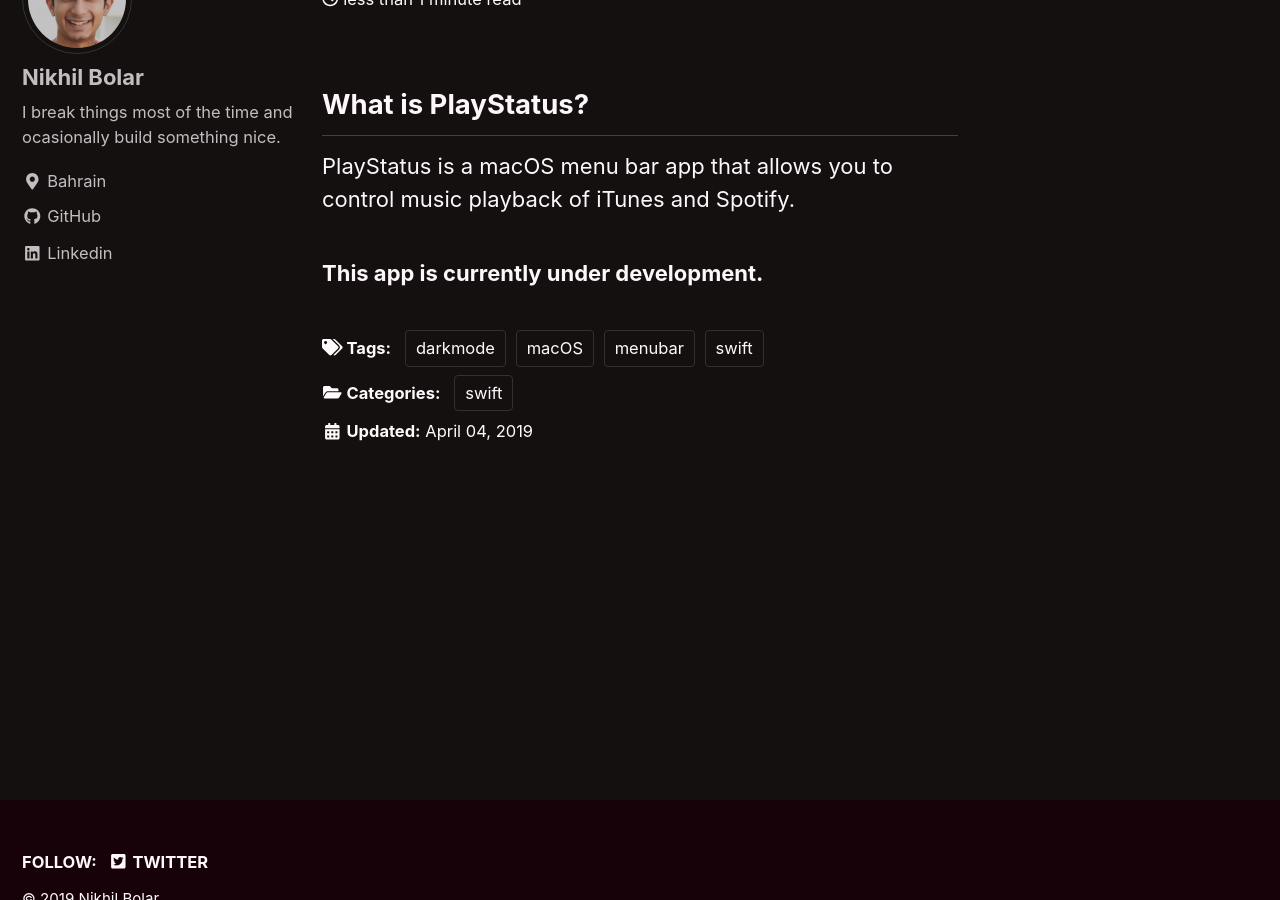
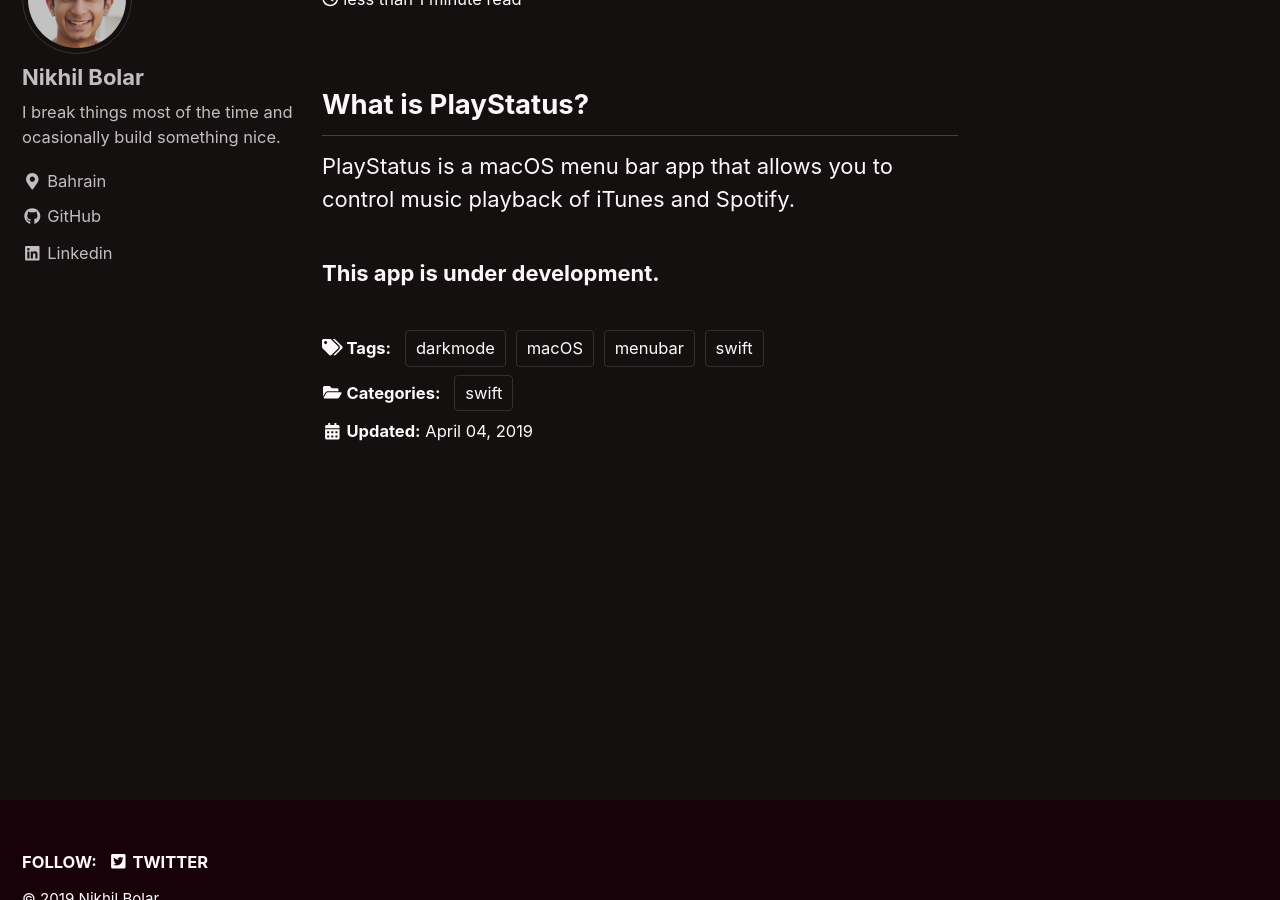
Before and after one commit to nbolar/nbolar.github.io, a Jekyll site: the page built from _posts/2019-04-26-playstatus.md, in a window 1280 px wide and 900 px high, scrolled down 399 px. Built offline with Jekyll 4.4.1, drawn with Linux system fonts in a browser that asks for light colours; cached includes are drawn as plain includes.

Commit message:
Update 2019-04-26-playstatus.md

```diff
--- a/_posts/2019-04-26-playstatus.md
+++ b/_posts/2019-04-26-playstatus.md
@@ -10,7 +10,7 @@
 ## What is PlayStatus?
 PlayStatus is a macOS menu bar app that allows you to control music playback of iTunes and Spotify.
 
-### This app is currently under development.
+### This app is under development.
 <!-- Rates is a simple macOS app that lives in your menu bar that allows you to quickly convert between currencies of your choice as well as monitor the exchange rates. It uses the fixer.io API to receive the exchange rates of 170 currencies, including Bitcoin, Gold and Silver rates.
 
 The app allows you to choose any of the 170 currencies as your base currency to view the exchange rates. By default the base currency is set to USD. The rates are updated hourly.
```
